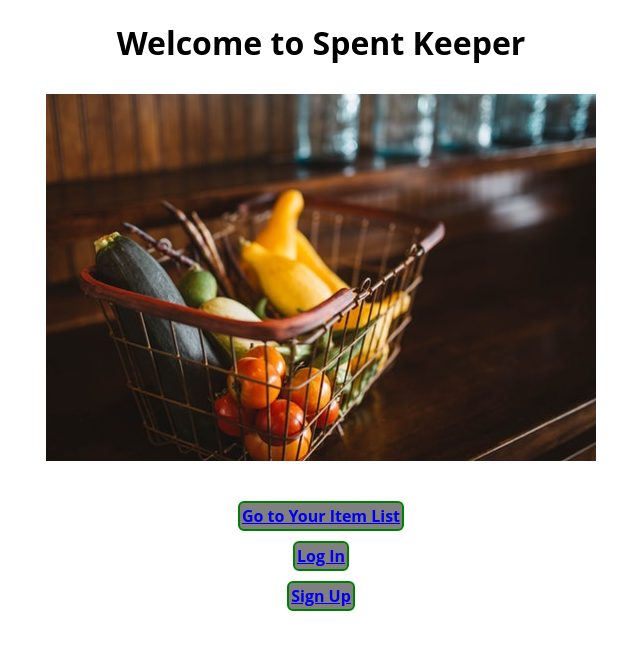
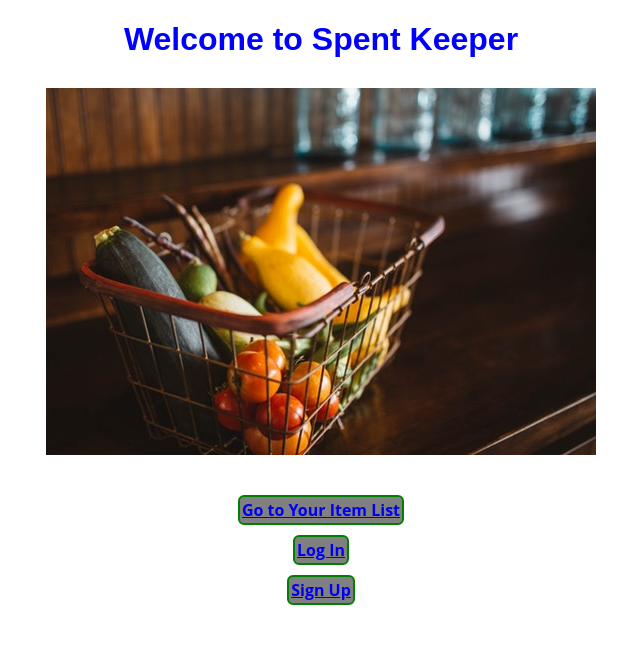
Before and after one commit to ysongh/spent-keeper, a React app: page / in a window 1280 px wide. Shown: the top 650 px of the page, without its empty margins (319-959 px from the left). Built offline with nearby package versions, Linux system fonts and the light colour scheme.

Commit message:
add style to title on home page

```diff
--- a/src/containers/Home/Home.css
+++ b/src/containers/Home/Home.css
@@ -1,5 +1,11 @@
 h1{
     text-align: center;
+}
+
+.homeTitle{
+    text-align: center;
+    color: blue;
+    font-family: fantasy;
 }
 
 img{
--- a/src/containers/Home/Home.js
+++ b/src/containers/Home/Home.js
@@ -16,12 +16,10 @@
         this.setState({ pName: newPName.target.value});
     }
 
-
-
     render() {
         return (
             <div>
-                <h1 className={classes.h1}>Welcome to Spent Keeper</h1>
+                <h1 className={classes.homeTitle}>Welcome to Spent Keeper</h1>
                 <img src={shoppingImage} alt="Shopping Cart" />
                 <br />
                 <Button>
```
